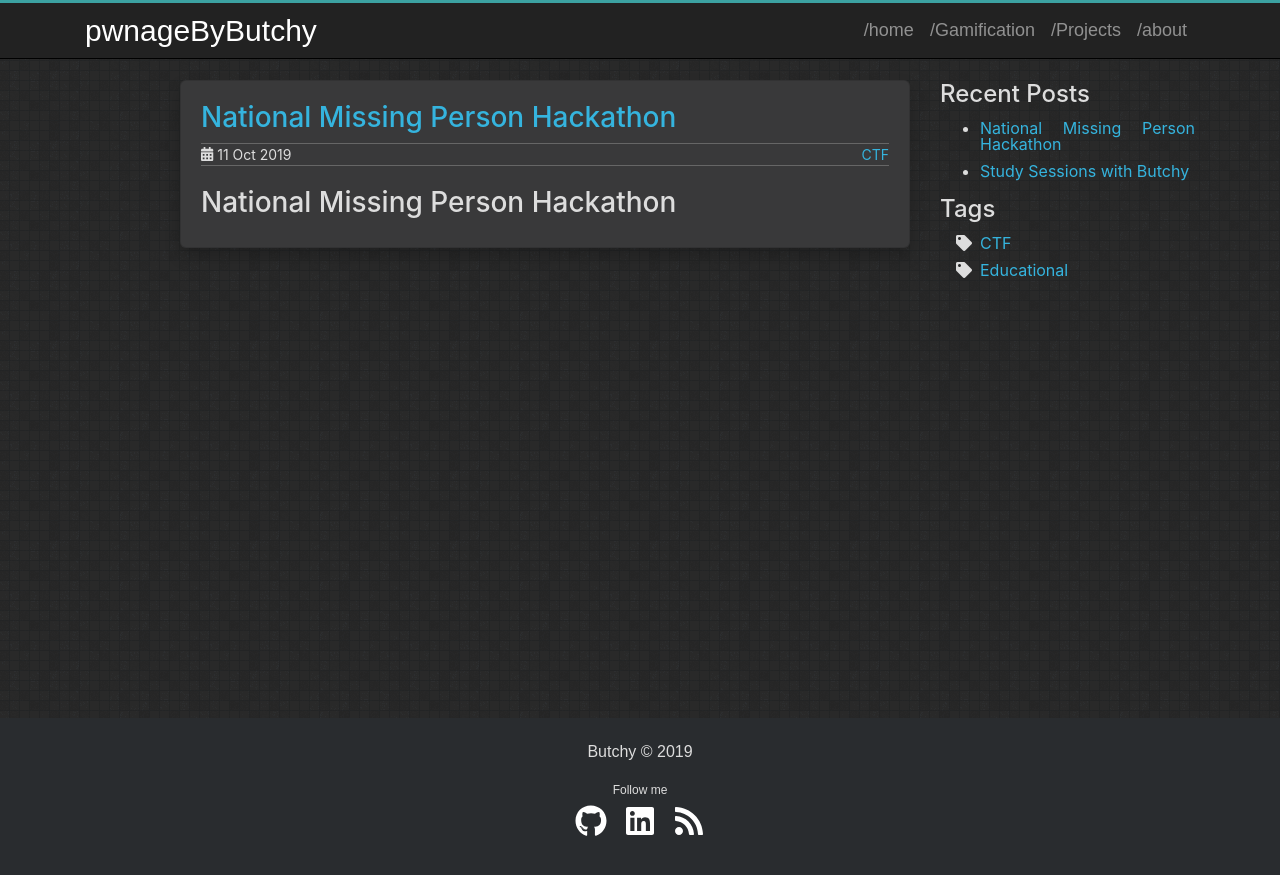
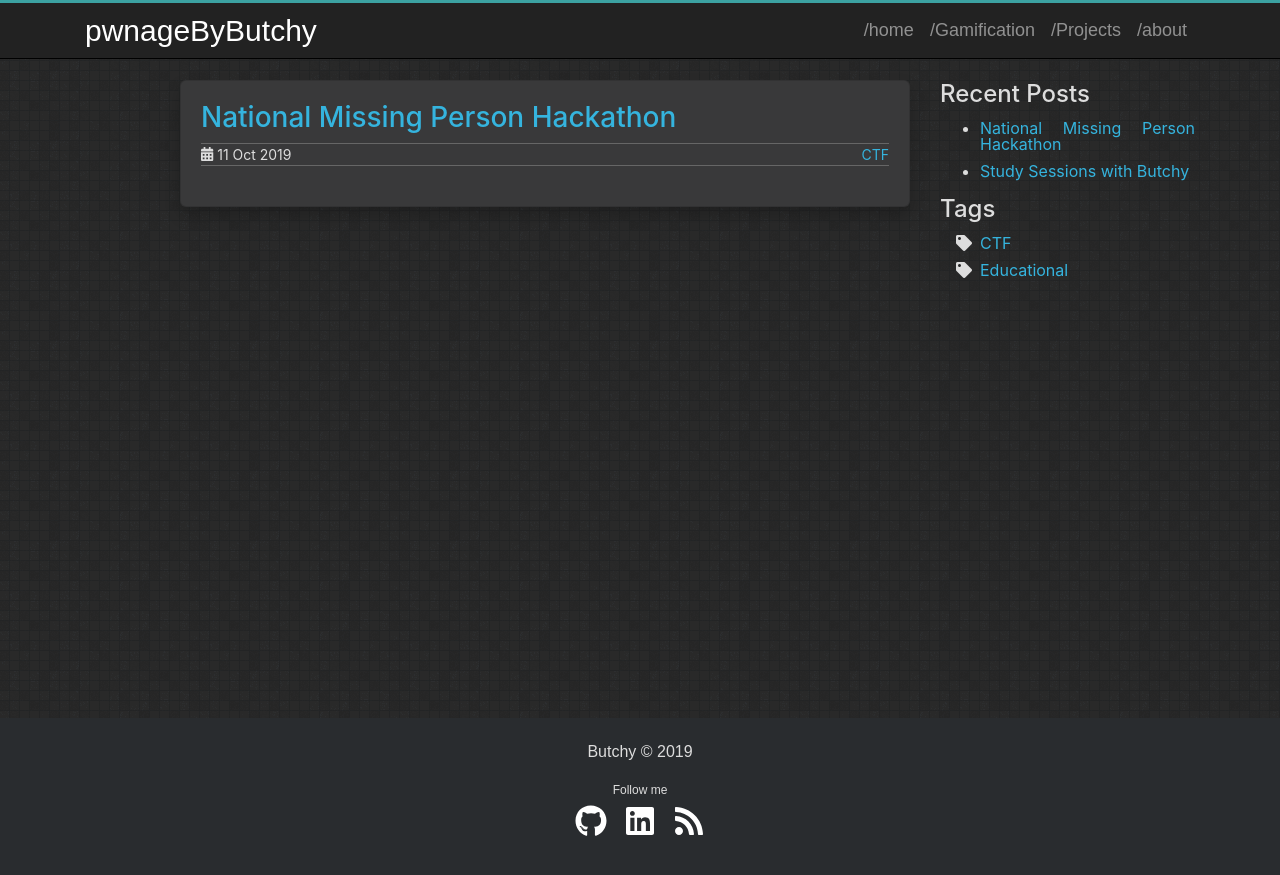
Before and after one commit to pwnageByButchy/pwnageByButchy.github.io, a Jekyll site: the page built from _posts/2019-10-11-national-missing-person-hackathon.md, in a window 1280 px wide. Shown: the top 875 px of the page. Built offline with Jekyll 4.4.1, drawn with Linux system fonts in a browser that asks for light colours.

Commit message:
Update 2019-10-11-national-missing-person-hackathon.md

```diff
--- a/_posts/2019-10-11-national-missing-person-hackathon.md
+++ b/_posts/2019-10-11-national-missing-person-hackathon.md
@@ -5,4 +5,3 @@
 tags:
  - CTF
 ---
-# National Missing Person Hackathon
```
